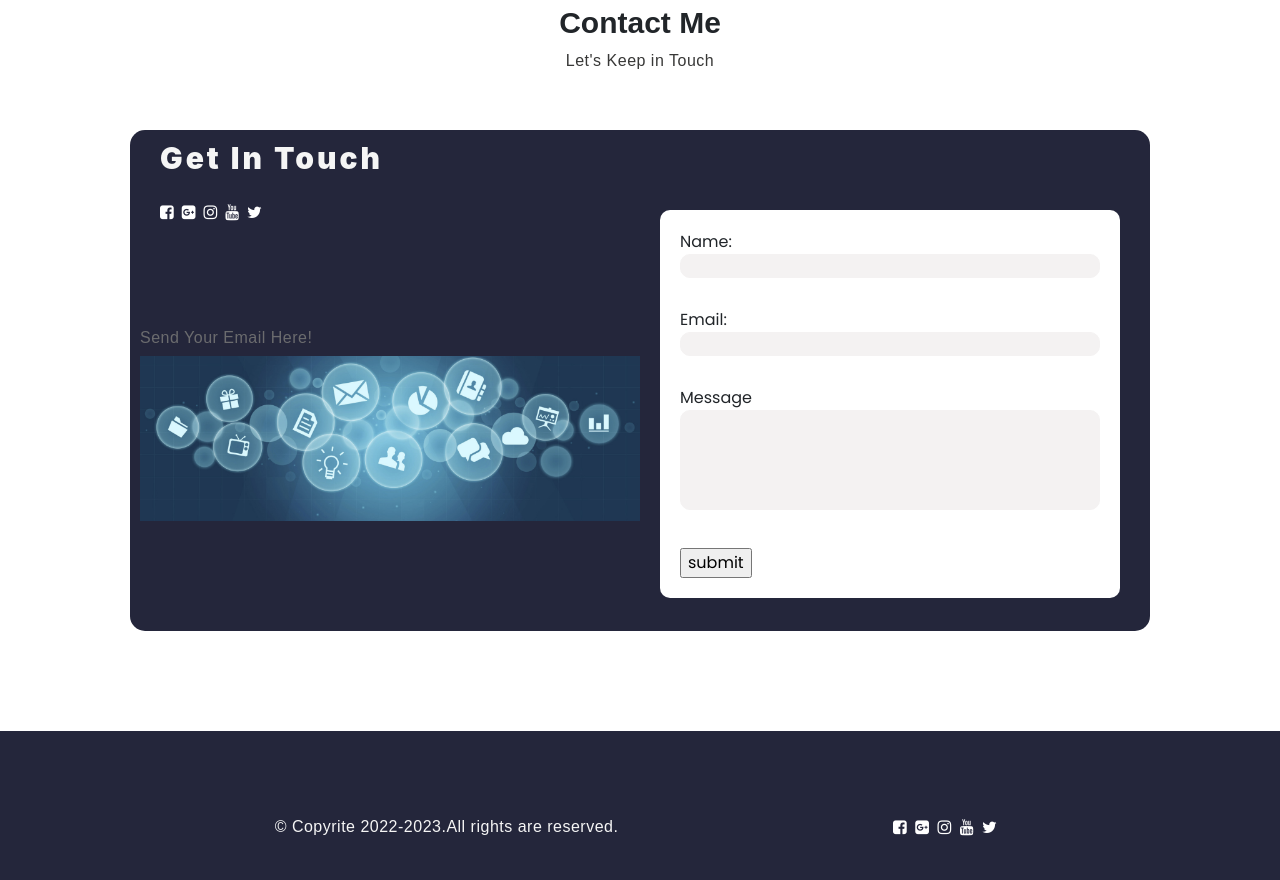
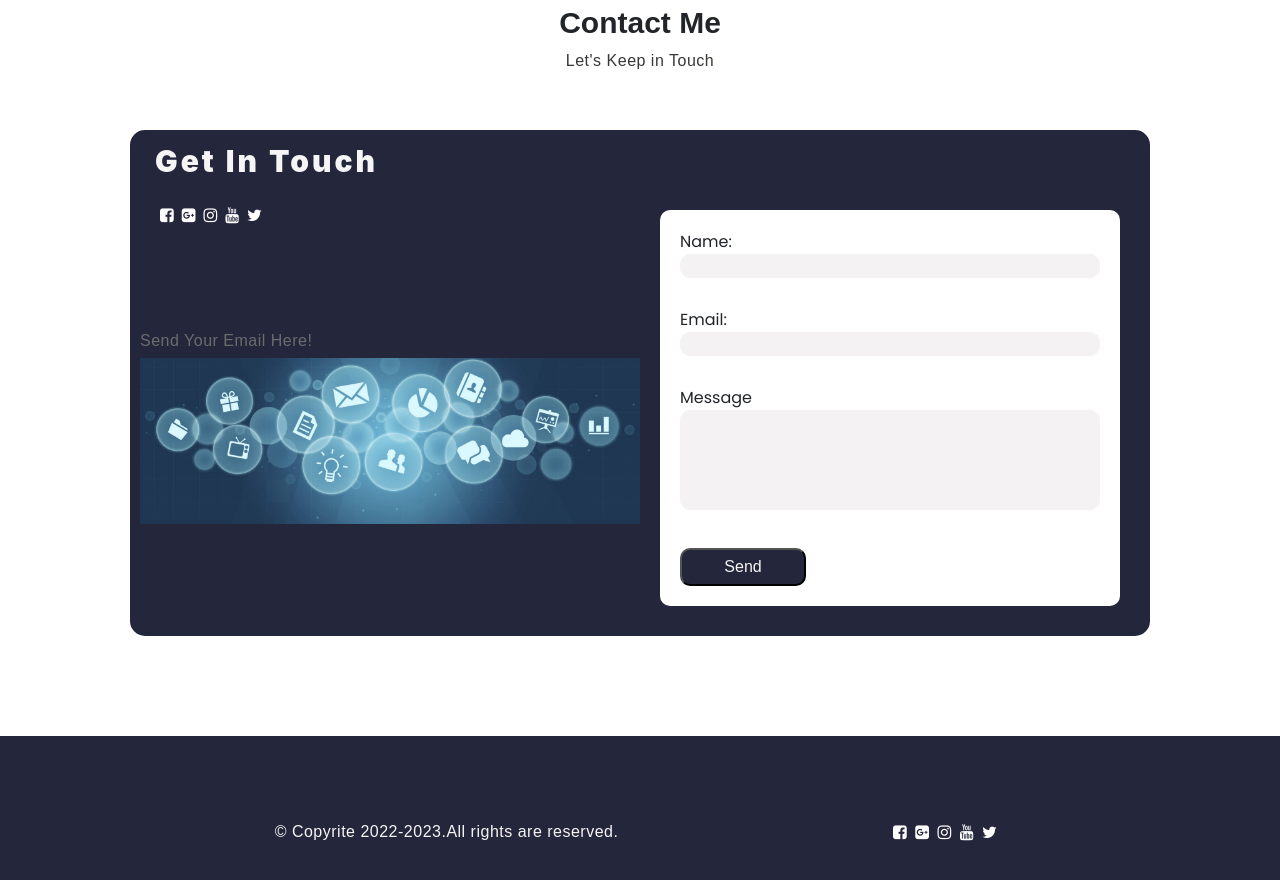
Before and after one commit to achyutvardhan/react-portfolio, a React (Create React App) app in the folder portfolio/client/: page / in a window 1280 px wide. Shown: the part 1700-2580 px from the top of the page. Built offline with nearby package versions, Linux system fonts and the light colour scheme; a web font is replaced by a local one.

Commit message:
responsive done contact me

```diff
--- a/portfolio/client/src/PortfolioContainer/ContactMe/ContactMe.css
+++ b/portfolio/client/src/PortfolioContainer/ContactMe/ContactMe.css
@@ -8,4 +8,18 @@
     margin-right: auto;
     margin-bottom: 100px;
     border-radius: 15px;
+    align-items: center;
 }
+
+@media screen and (max-width: 1029px)
+{
+    .contact-container{
+       width: 90%;
+    }
+}
+
+@media screen and (max-width: 810px) {
+    .contact-container{
+        flex-direction: column;
+    }
+}
--- a/portfolio/client/src/PortfolioContainer/ContactMe/css/ContactImg.css
+++ b/portfolio/client/src/PortfolioContainer/ContactMe/css/ContactImg.css
@@ -19,10 +19,11 @@
     letter-spacing: 3px;
     color: whitesmoke;
     margin-bottom: 20px;
-    margin-left: 20px;
+    margin-left: 15px;
 }
 .space-up{
     margin-top: 100px;
+    letter-spacing: 3px;
 }
 
 #icon-contact{
@@ -31,3 +32,16 @@
 .content-img{
     margin-bottom: 100px;
 }
+
+@media screen and (max-width: 810px)
+{
+    .space-up{
+        margin-top: 0px;
+    }
+    .content-img{
+        margin-bottom: 0px;
+    }
+    .content-img img{
+        width: 100%;
+    }
+}
--- a/portfolio/client/src/PortfolioContainer/ContactMe/css/Details.css
+++ b/portfolio/client/src/PortfolioContainer/ContactMe/css/Details.css
@@ -28,3 +28,33 @@
 #box-type{
     height: 100px;
 }
+
+.submit-btn{
+    border-radius: 10px;
+    background-color:#24263B ;
+    color:whitesmoke;
+    padding: 5px;
+    width: 30%;
+    font-family: 'Rubik', sans-serif;
+    font-size: 16px;
+    font-weight: 200;
+    transition: all 0.5s;
+}
+
+.submit-btn:hover{
+    border: 2px solid #F57F17 ;
+    color: #F57F17 ;
+}
+
+@media screen and (max-width: 890px) {
+    .submit-btn{
+        width: 50%;
+    }
+}
+
+@media screen and (max-width: 810px) {
+    .contact-detail-container{
+        width: 100%;
+        padding: 5px;
+    }
+}
--- a/portfolio/client/src/PortfolioContainer/ContactMe/jsx/ContactDetaills.jsx
+++ b/portfolio/client/src/PortfolioContainer/ContactMe/jsx/ContactDetaills.jsx
@@ -13,7 +13,7 @@ export default function ContactDetaills() {
                 Message
                 <input type="text" name="" className='input-box' id='box-type'  />
             </label>
-            <input type="submit" value="submit" className='submit-btn'/>
+            <input type="submit" value="Send" className='submit-btn'/>
           </form>
         </div>
     </div>
```
